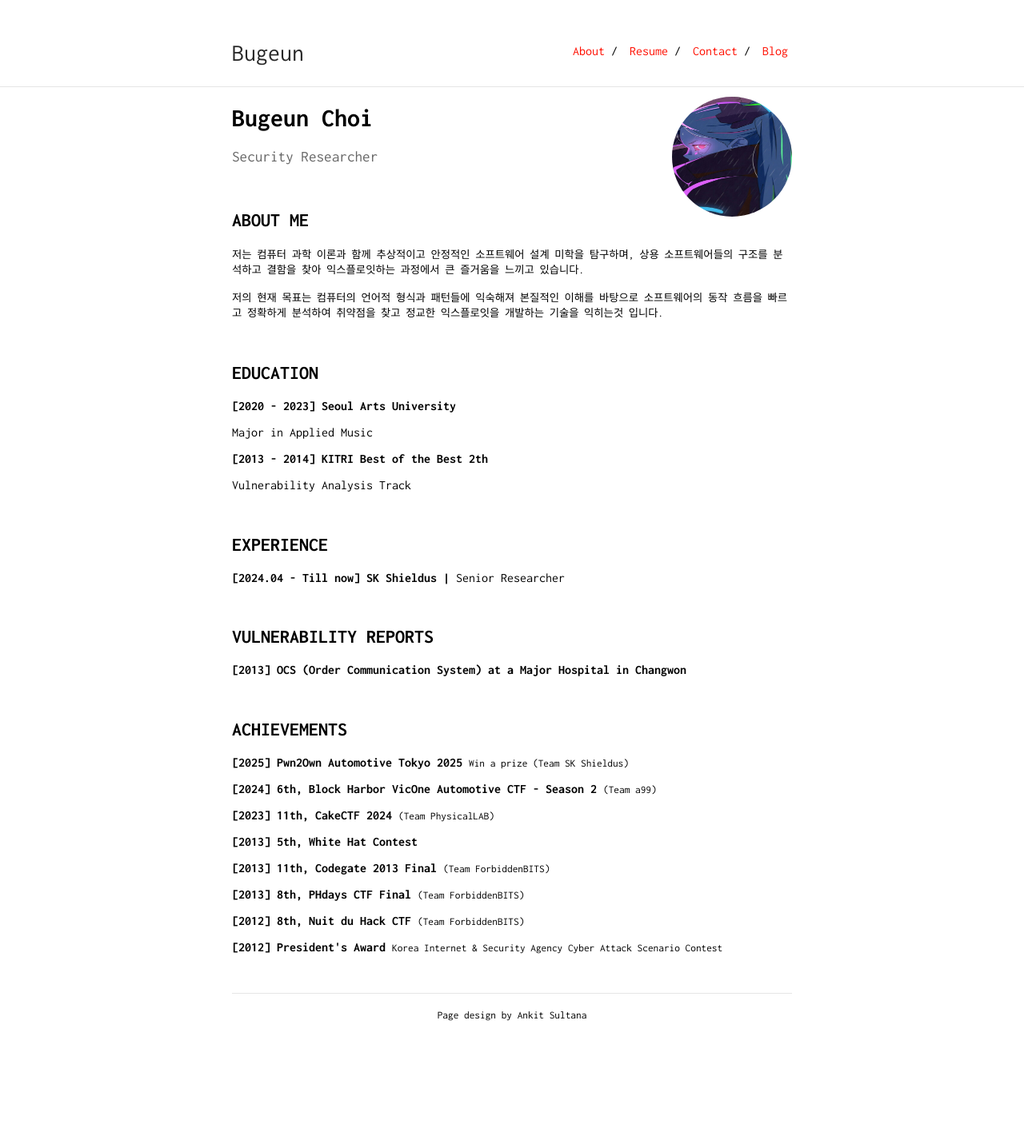
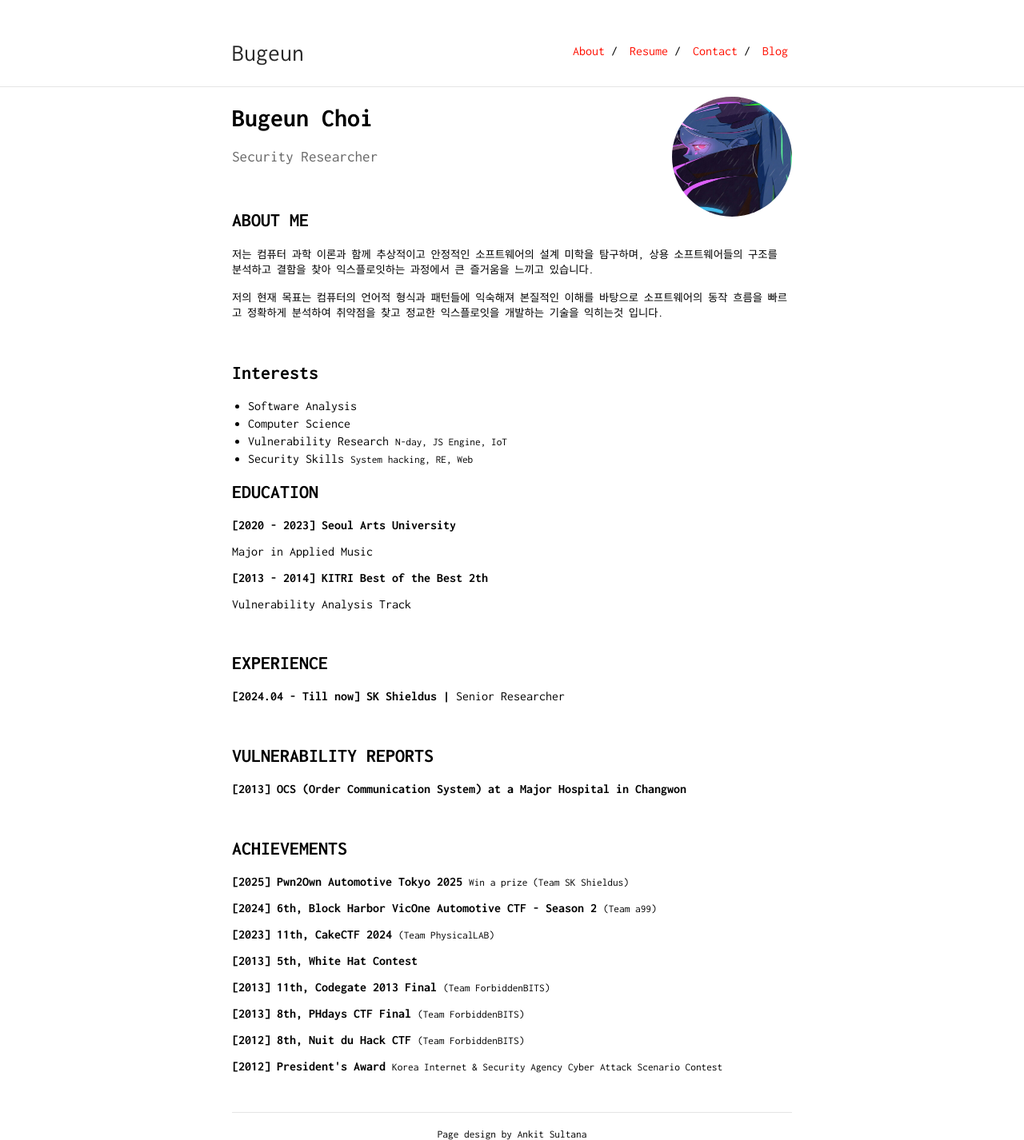
Before and after one commit to Bugeun/bugeun.github.io, a Jekyll site: the page built from index.md, in a window 1280 px wide. Shown: the whole page at 80% size. Built offline with Jekyll 4.4.1, drawn with Linux system fonts in a browser that asks for light colours; before the commit the page ends 1277 px from its top, so only the background shows below that.

Commit message:
Update index.md

```diff
--- a/index.md
+++ b/index.md
@@ -11,12 +11,19 @@ Security Researcher
 
 ## ABOUT ME
 
-<p><small>저는 컴퓨터 과학 이론과 함께 추상적이고 안정적인 소프트웨어 설계 미학을 탐구하며, 상용 소프트웨어들의 구조를 분석하고 결함을 찾아 익스플로잇하는 과정에서 큰 즐거움을 느끼고 있습니다.</small></p>
+<p><small>저는 컴퓨터 과학 이론과 함께 추상적이고 안정적인 소프트웨어의 설계 미학을 탐구하며, 상용 소프트웨어들의 구조를 분석하고 결함을 찾아 익스플로잇하는 과정에서 큰 즐거움을 느끼고 있습니다.</small></p>
 
 <p><small>저의 현재 목표는 컴퓨터의 언어적 형식과 패턴들에 익숙해져 본질적인 이해를 바탕으로 소프트웨어의 동작 흐름을 빠르고 정확하게 분석하여 취약점을 찾고 정교한 익스플로잇을 개발하는 기술을 익히는것 입니다.</small></p>
 
 
 &nbsp;
+
+## Interests
+
+* Software Analysis
+* Computer Science
+* Vulnerability Research <small>N-day, JS Engine, IoT</small>
+* Security Skills <small>System hacking, RE, Web </small>
 
 
 <!--
```
